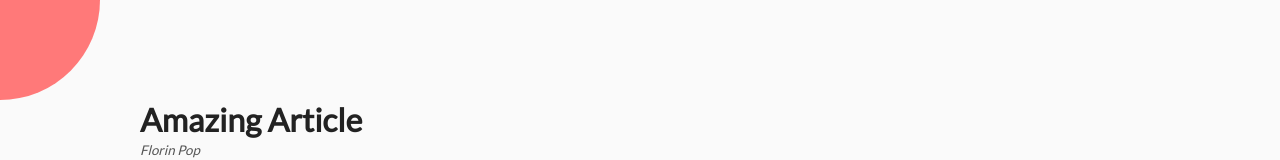
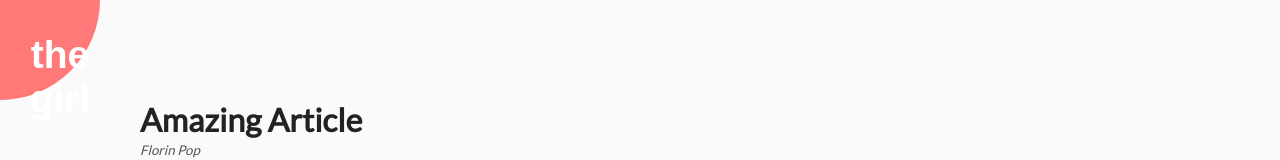
Before and after one commit to U-Dee/ROtatingNav, a plain HTML site: page index.html in a window 1280 px wide. Shown: the top 160 px of the page. Drawn offline with Linux system fonts and the light colour scheme.

Commit message:
Update style.css

```diff
--- a/style.css
+++ b/style.css
@@ -44,7 +44,7 @@ body{
     transform: rotate(-70deg);
 }
 
-.circle-button{
+.circle button{
     cursor: pointer;
     position: absolute;
     top: 50%;
```
